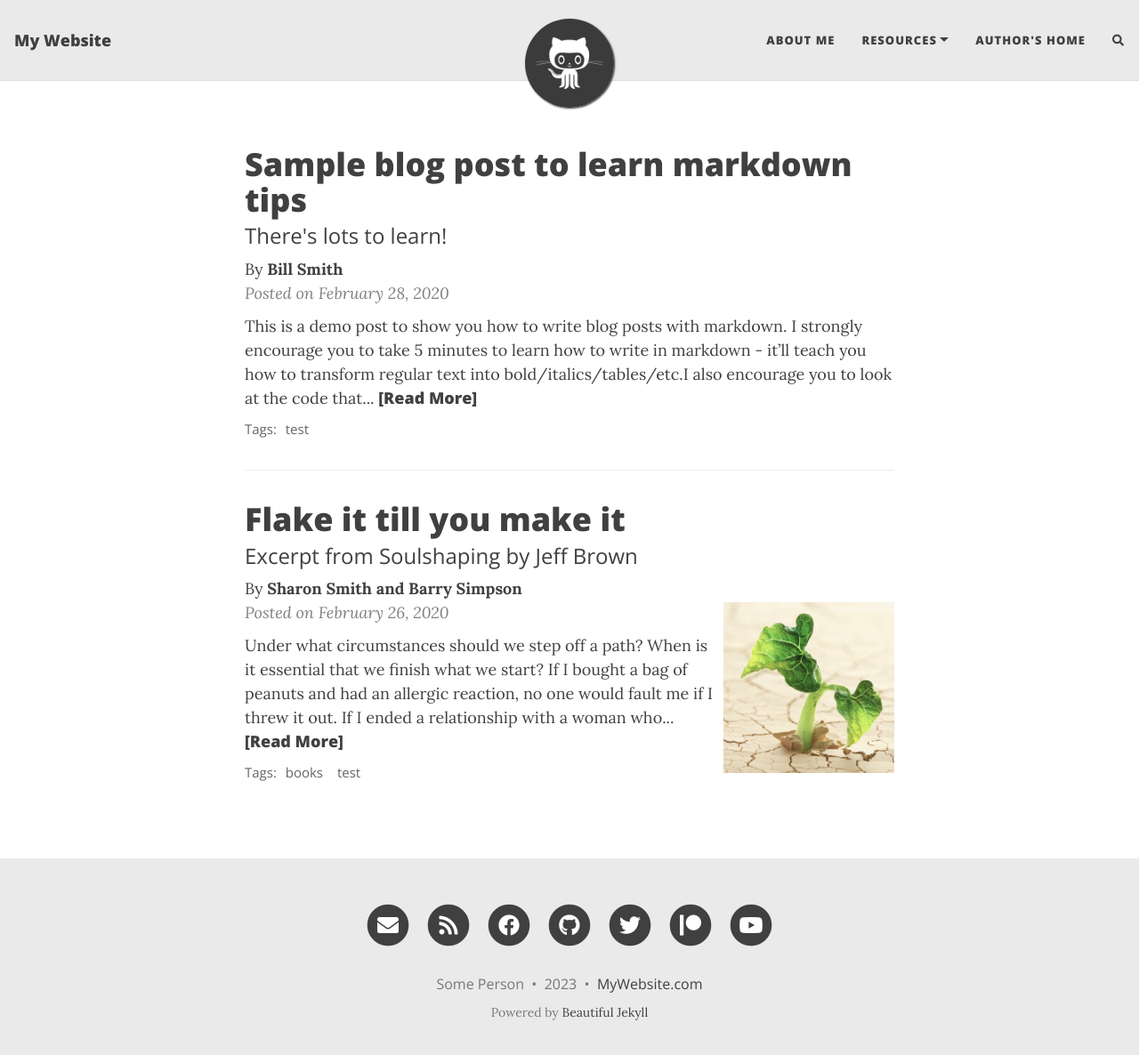
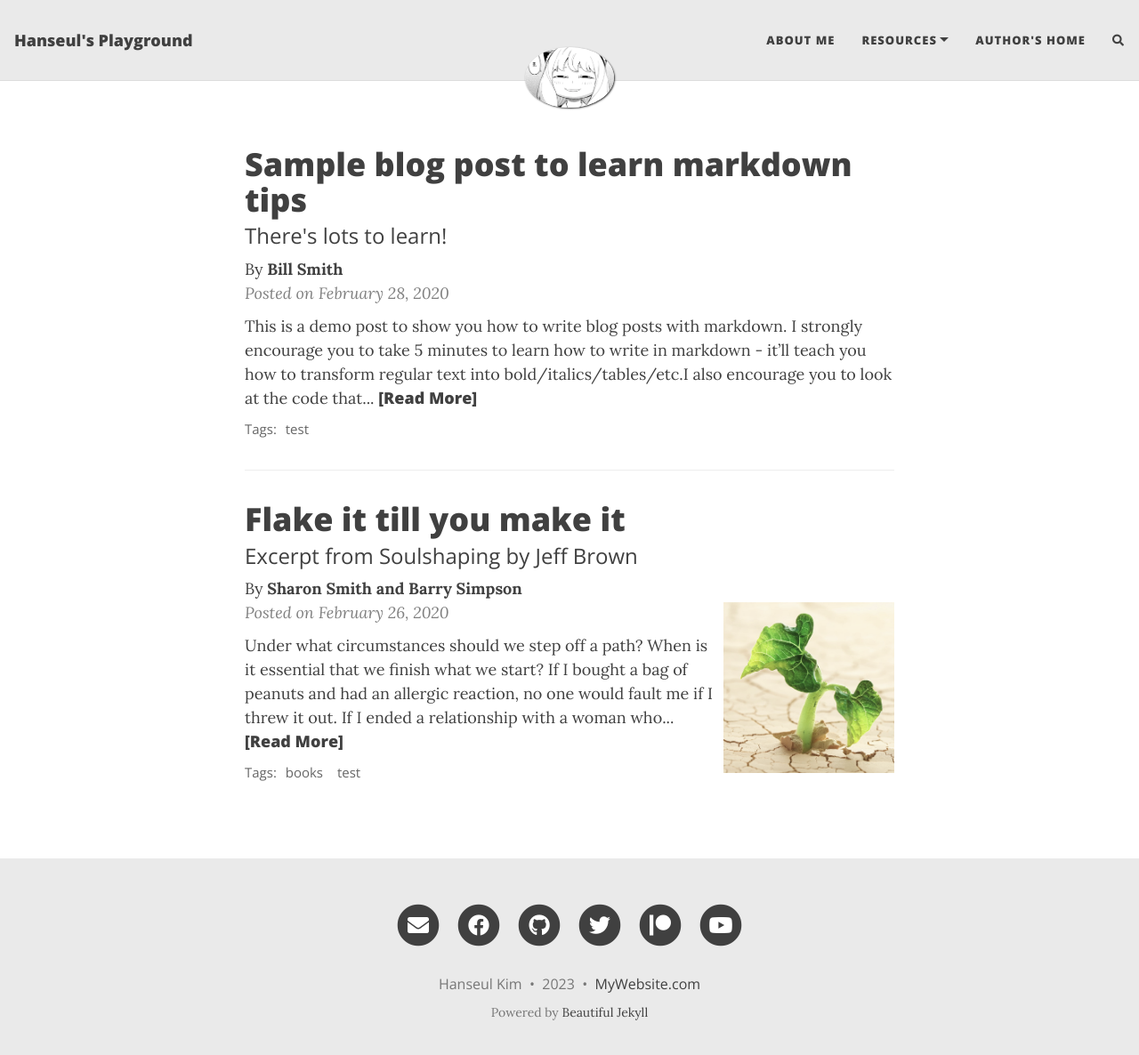
Before and after one commit to k1seul/k1seul.github.io, a Jekyll site: the page built from index.markdown, in a window 1280 px wide and 1199 px high. Shown: the top 1186 px of the window at 89% size. Built offline with Jekyll 4.4.1, drawn with Linux system fonts in a browser that asks for light colours; nearby versions of some CDN libraries; the list of posts is cut into pages by our own code; comment, search, counter and statistics services are not loaded.

Commit message:
theme changed

```diff
--- a/_config.yml
+++ b/_config.yml
@@ -10,21 +10,21 @@
 ############################
 
 # Name of website
-title: My Website
+title: Hanseul's Playground
 
 # Your name to show in the footer
-author: Some Person
+author: Hanseul Kim
 
 ###############################################
 # --- List of links in the navigation bar --- #
 ###############################################
 
 navbar-links:
-  About Me: "aboutme"
+  About Me: "Biomedical Engineering Student"
   Resources:
     - Beautiful Jekyll: "https://beautifuljekyll.com"
     - Learn markdown: "https://www.markdowntutorial.com/"
-  Author's home: "https://deanattali.com"
+  Author's home: "k1seul.github.io"
 
 ################
 # --- Logo --- #
@@ -32,7 +32,7 @@ navbar-links:
 
 # Image to show in the navigation bar - works best with a square image
 # Remove this parameter if you don't want an image in the navbar
-avatar: "/assets/img/avatar-icon.png"
+avatar: "/assets/img/avatar-icon2.png"
 
 # By default, the image is cut into a circle. You can disable this behaviour by setting 'round-avatar: false'
 round-avatar: true
@@ -50,8 +50,8 @@ round-avatar: true
 # You can change the order that they show up on the page by changing the order here.
 # Uncomment the links you want to show and add your information to each one.
 social-network-links:
-  email: "someone@example.com"
-  rss: true  # remove this line if you don't want to show an RSS link at the bottom
+  email: "k1seul@g.skku.edu"
+  rss: false  # remove this line if you don't want to show an RSS link at the bottom
   facebook: deanattali
   github: daattali
   twitter: daattali
@@ -90,9 +90,9 @@ rss-description: This website is a virtual proof that I'm awesome
 
 # Select which social network share links to show in posts
 share-links-active:
-  twitter: true
-  facebook: true
-  linkedin: true
+  twitter: false
+  facebook: false
+  linkedin: false
   vk: false
 
 # How to display the link to your website in the footer
@@ -252,7 +252,7 @@ date_format: "%B %-d, %Y"
 #################################################################################
 
 # Output options (more information on Jekyll's site)
-timezone: "America/Toronto"
+timezone: "Korea/Seoul"
 markdown: kramdown
 highlighter: rouge
 permalink: /:year-:month-:day-:title/
```
Also changed, not shown: assets/img/avatar-icon2.png (added).
